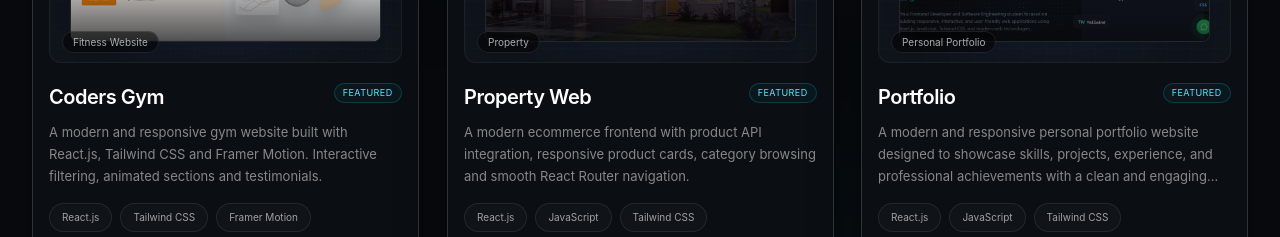
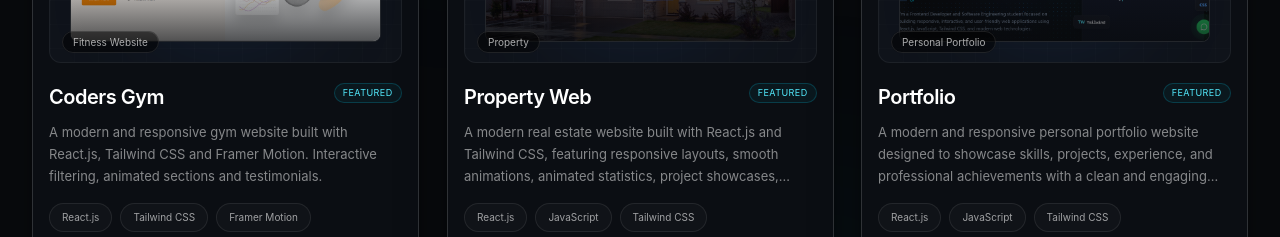
Before and after one commit to izafi/muhammad-huzaifa-portfolio, a React (Vite) app: page / in a window 1280 px wide. Shown: the part 2340-2577 px from the top of the page. Built offline with nearby package versions, Linux system fonts and the light colour scheme.

Commit message:
style: update description and tech stack for Property Web project for improved clarity and relevance

```diff
--- a/src/components/Projects.jsx
+++ b/src/components/Projects.jsx
@@ -28,8 +28,8 @@ const Projects = () => {
       title: "Property Web",
       category: "Property",
       description:
-        "A modern ecommerce frontend with product API integration, responsive product cards, category browsing and smooth React Router navigation.",
-      tech: ["React.js", "JavaScript", "Tailwind CSS", "API"],
+        "A modern real estate website built with React.js and Tailwind CSS, featuring responsive layouts, smooth animations, animated statistics, project showcases, testimonials, and an engaging user experience.",
+      tech: ["React.js", "JavaScript", "Tailwind CSS"],
       image: "/projects/property-web.png",
       live: "https://property-web-orpin.vercel.app/",
       github: "https://github.com/izafi/property-web",
```
